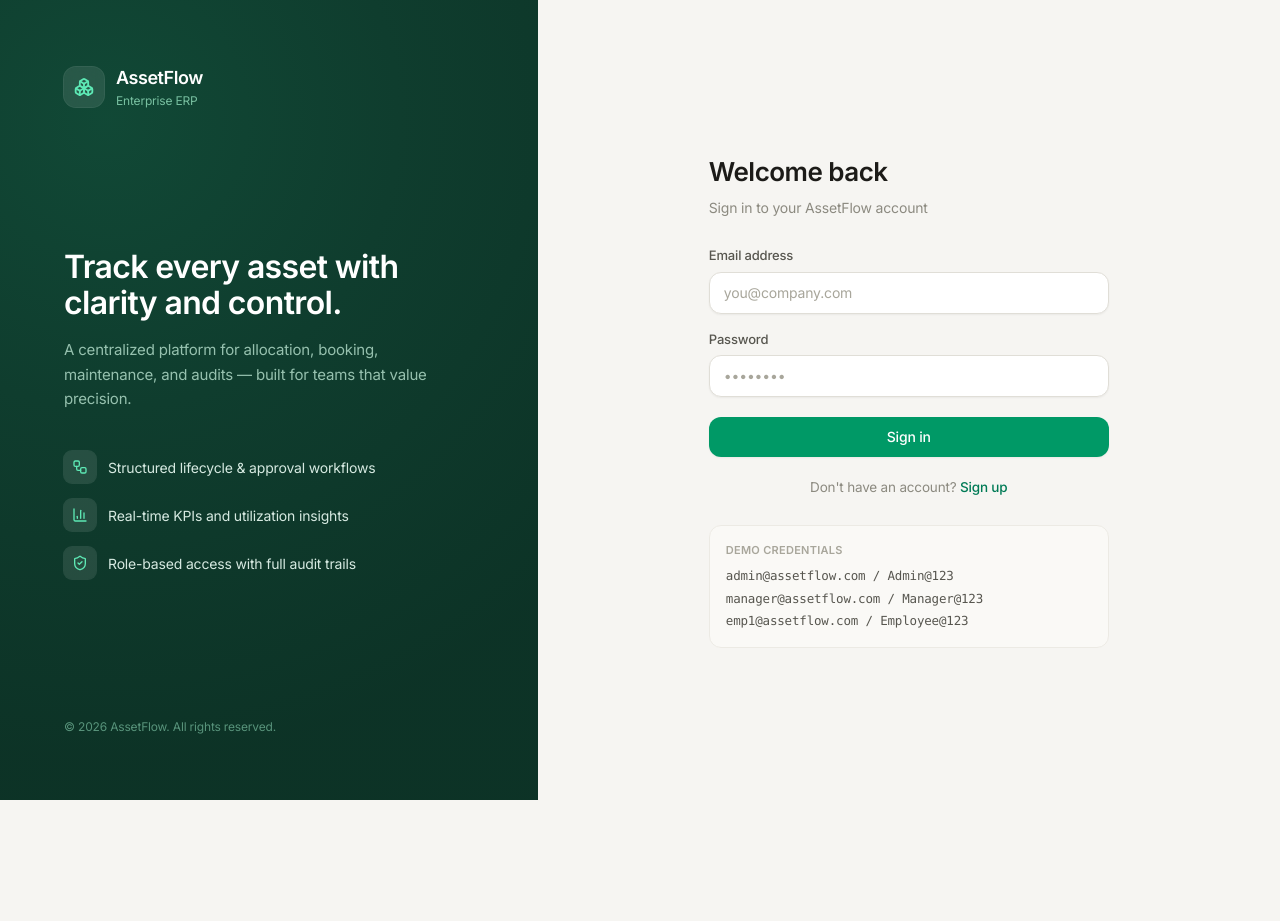
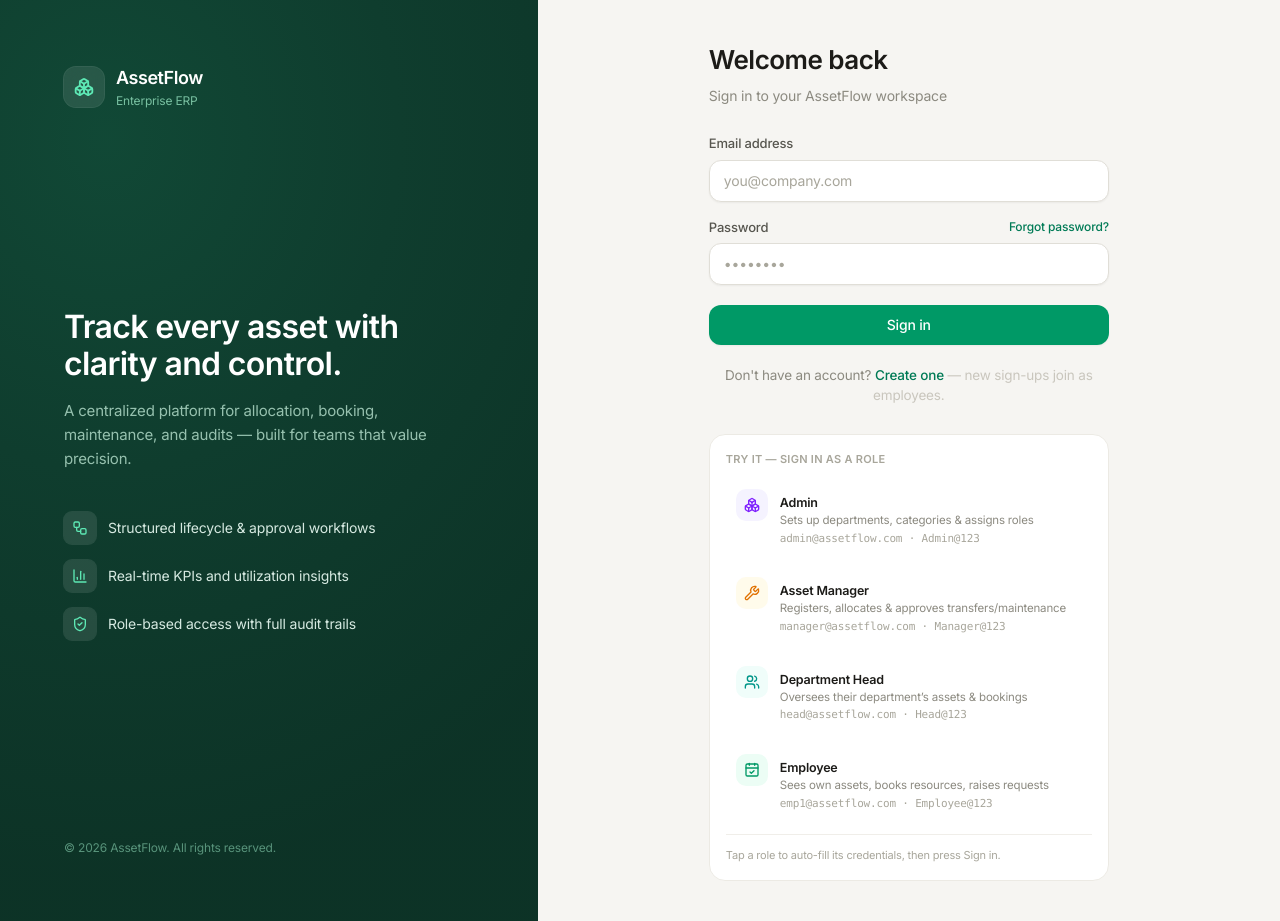
Before and after one commit to ashok280705/Asset_flow_mangement_odoo_hackethon, a Next.js app: page /login in a window 1280 px wide. Before the commit the page ends 800 px from the top, so only its background shows below. Built offline with nearby package versions, Linux system fonts and the light colour scheme.

Commit message:
feat(auth): login page with role guide & usage overview

```diff
--- a/src/app/(auth)/login/page.tsx
+++ b/src/app/(auth)/login/page.tsx
@@ -2,6 +2,7 @@
 import { useState } from 'react'
 import { useRouter } from 'next/navigation'
 import Link from 'next/link'
+import { Boxes, Users, Wrench, CalendarCheck } from 'lucide-react'
 
 export default function LoginPage() {
   const router = useRouter()
@@ -9,6 +10,7 @@ export default function LoginPage() {
   const [password, setPassword] = useState('')
   const [error, setError] = useState('')
   const [loading, setLoading] = useState(false)
+  const [showForgot, setShowForgot] = useState(false)
 
   async function handleSubmit(e: React.FormEvent) {
     e.preventDefault()
@@ -39,9 +41,21 @@ export default function LoginPage() {
 
   return (
     <div className="af-fade-in">
+      {/* What AssetFlow is — visible on mobile where the brand panel is hidden */}
+      <div className="lg:hidden mb-6 p-4 rounded-2xl bg-[#faf9f6] border border-[#eceae4]">
+        <div className="flex items-center gap-2 mb-1.5">
+          <Boxes className="h-4 w-4 text-emerald-600" strokeWidth={2.2} />
+          <span className="text-[13px] font-semibold text-[#1c1b18]">What is AssetFlow?</span>
+        </div>
+        <p className="text-[12.5px] text-[#57564f] leading-relaxed">
+          A centralized system to register assets, allocate them to people, book shared
+          resources, run maintenance approvals, and audit everything — in one place.
+        </p>
+      </div>
+
       <div className="mb-7">
         <h1 className="text-[26px] font-semibold text-[#1c1b18] tracking-tight">Welcome back</h1>
-        <p className="text-[#8c8a80] mt-1.5 text-[14px]">Sign in to your AssetFlow account</p>
+        <p className="text-[#8c8a80] mt-1.5 text-[14px]">Sign in to your AssetFlow workspace</p>
       </div>
 
       {error && (
@@ -63,7 +77,16 @@ export default function LoginPage() {
           />
         </div>
         <div>
-          <label className="block text-[13px] font-medium text-[#57564f] mb-1.5">Password</label>
+          <div className="flex items-center justify-between mb-1.5">
+            <label className="block text-[13px] font-medium text-[#57564f]">Password</label>
+            <button
+              type="button"
+              onClick={() => setShowForgot(v => !v)}
+              className="text-[12px] text-emerald-700 hover:text-emerald-800 font-medium"
+            >
+              Forgot password?
+            </button>
+          </div>
           <input
             type="password"
             value={password}
@@ -72,6 +95,12 @@ export default function LoginPage() {
             placeholder="••••••••"
             className={inputCls}
           />
+          {showForgot && (
+            <p className="mt-2 text-[12px] text-[#8c8a80] bg-[#faf9f6] border border-[#eceae4] rounded-lg px-3 py-2">
+              Password resets are handled by your administrator. Contact your AssetFlow admin
+              to have your password reset — self-service reset can be enabled via email later.
+            </p>
+          )}
         </div>
 
         <button
@@ -87,18 +116,44 @@ export default function LoginPage() {
         <p className="text-[#8c8a80] text-[13.5px]">
           Don&apos;t have an account?{' '}
           <Link href="/signup" className="text-emerald-700 hover:text-emerald-800 font-medium">
-            Sign up
+            Create one
           </Link>
+          <span className="text-[#c9c6bd]"> — new sign-ups join as employees.</span>
         </p>
       </div>
 
-      <div className="mt-7 p-4 bg-[#faf9f6] rounded-xl border border-[#eceae4]">
-        <p className="text-[11px] text-[#a8a69b] font-semibold uppercase tracking-wide mb-2">Demo credentials</p>
-        <div className="space-y-1 text-[12.5px] text-[#57564f] font-mono">
-          <div>admin@assetflow.com / Admin@123</div>
-          <div>manager@assetflow.com / Manager@123</div>
-          <div>emp1@assetflow.com / Employee@123</div>
+      {/* How to use — sign in as a role to explore */}
+      <div className="mt-7 p-4 rounded-2xl border border-[#eceae4] bg-white">
+        <p className="text-[11px] text-[#a8a69b] font-semibold uppercase tracking-wide mb-3">
+          Try it — sign in as a role
+        </p>
+        <div className="space-y-2.5">
+          {[
+            { role: 'Admin', cred: 'admin@assetflow.com · Admin@123', desc: 'Sets up departments, categories & assigns roles', icon: Boxes, tone: 'text-violet-600 bg-violet-50' },
+            { role: 'Asset Manager', cred: 'manager@assetflow.com · Manager@123', desc: 'Registers, allocates & approves transfers/maintenance', icon: Wrench, tone: 'text-amber-600 bg-amber-50' },
+            { role: 'Department Head', cred: 'head@assetflow.com · Head@123', desc: 'Oversees their department’s assets & bookings', icon: Users, tone: 'text-teal-600 bg-teal-50' },
+            { role: 'Employee', cred: 'emp1@assetflow.com · Employee@123', desc: 'Sees own assets, books resources, raises requests', icon: CalendarCheck, tone: 'text-emerald-600 bg-emerald-50' },
+          ].map(({ role, cred, desc, icon: Icon, tone }) => (
+            <button
+              key={role}
+              type="button"
+              onClick={() => { const [e, p] = cred.split(' · '); setEmail(e); setPassword(p) }}
+              className="w-full text-left flex items-start gap-3 p-2.5 rounded-xl hover:bg-[#faf9f6] transition-colors group"
+            >
+              <span className={`grid place-items-center h-8 w-8 rounded-[10px] shrink-0 ${tone}`}>
+                <Icon className="h-4 w-4" strokeWidth={2} />
+              </span>
+              <span className="min-w-0">
+                <span className="text-[12.5px] font-semibold text-[#1c1b18]">{role}</span>
+                <span className="block text-[11.5px] text-[#8c8a80] leading-snug">{desc}</span>
+                <span className="block text-[11px] font-mono text-[#a8a69b] mt-0.5 group-hover:text-emerald-700 transition-colors">{cred}</span>
+              </span>
+            </button>
+          ))}
         </div>
+        <p className="text-[11px] text-[#a8a69b] mt-3 pt-3 border-t border-[#f0eee9]">
+          Tap a role to auto-fill its credentials, then press Sign in.
+        </p>
       </div>
     </div>
   )
```
